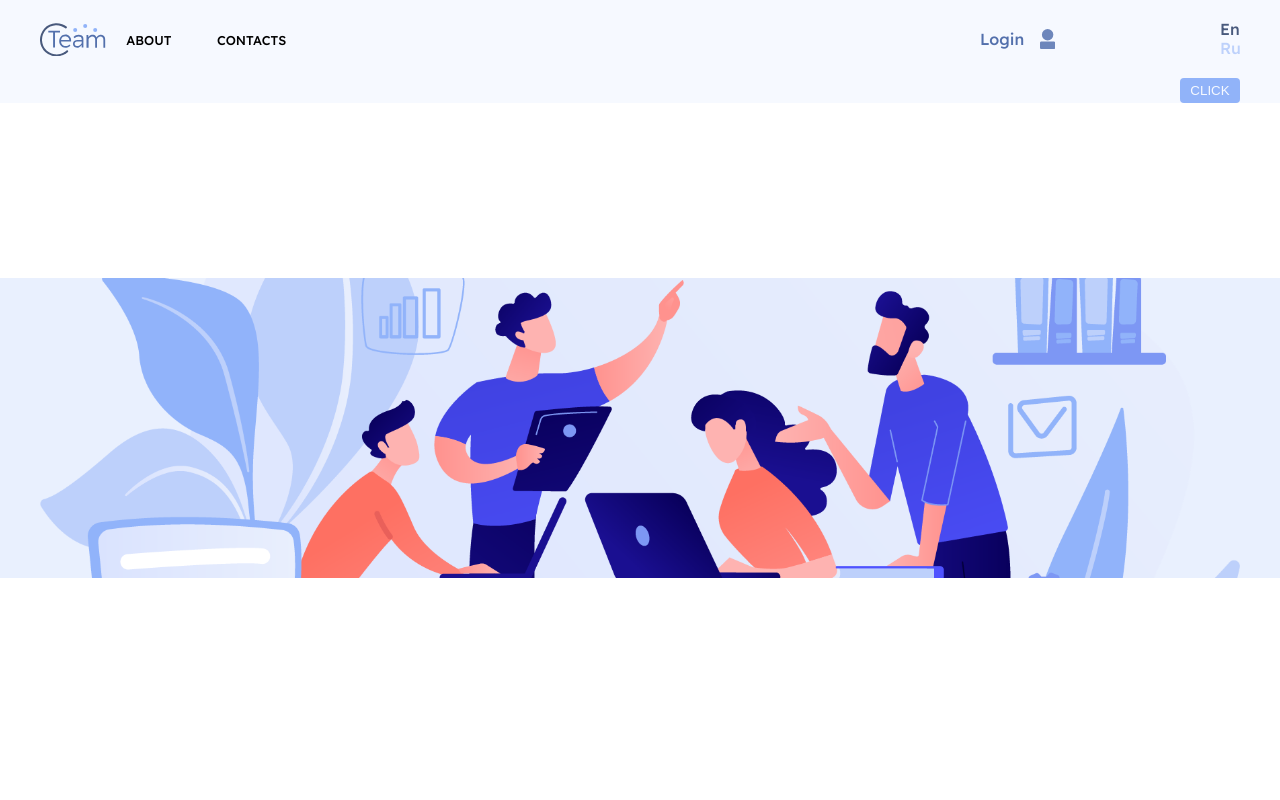
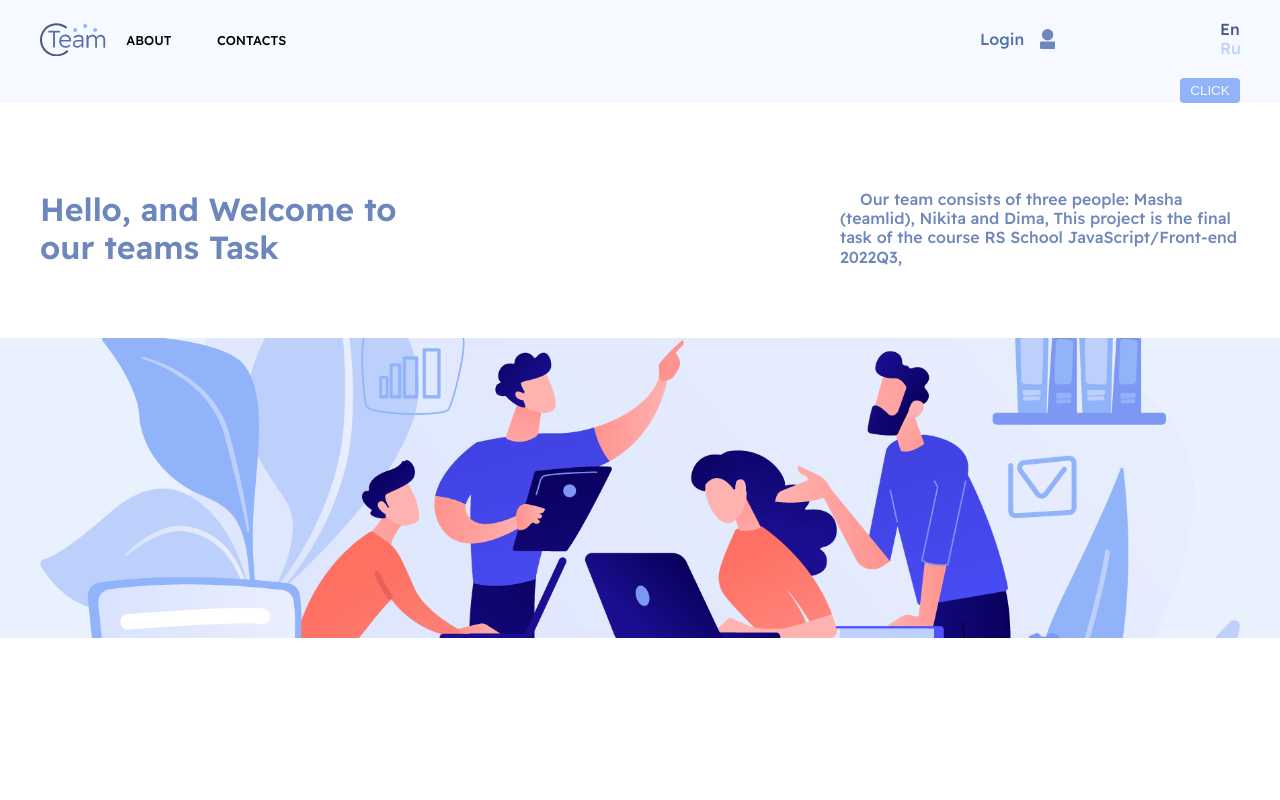
Before and after one commit to MaryAnzh/final-task, a Next.js app: page / in a window 1280 px wide. Shown: the top 800 px of the page. Built offline with nearby package versions, Linux system fonts and the light colour scheme; no server answers.

Commit message:
feat: add article component

```diff
--- /dev/null
+++ b/src/components/common/info-article/styled.ts
@@ -0,0 +1,37 @@
+import styled from "styled-components";
+
+export const ArticleWrap = styled.div`
+    max-width: 1200px;
+    width: 100%;
+    height: 220px;
+    padding: 20px 0;
+    display: flex;
+    flex-direction: column;
+    align-items: center;
+    justify-content: center;
+`;
+
+export const ArticleInfo = styled.article`
+    width: 100%;
+    display: flex;
+    justify-content: space-between;
+`;
+
+export const ArticleTitle = styled.h2`
+    width: 400px;
+    font-size: 2rem;
+    color: ${({ theme }) => theme.themeColor.font};
+    font-weight: 600;
+    font-family: ${({ theme }) => theme.titleFamily};
+`;
+
+export const ArticleText = styled.p`
+    width: 400px;
+    font-family: ${({ theme }) => theme.titleFamily};
+    color: ${({ theme }) => theme.themeColor.font};
+    font-size: 1rem;
+
+    &::first-letter {
+        padding-left: 20px;
+    }
+`;
--- /dev/null
+++ b/src/components/common/info-article/task-info/index.tsx
@@ -0,0 +1,23 @@
+import { useRouter } from 'next/router';
+import { en } from '../../../../data/locales/en';
+import { ru } from '../../../../data/locales/ru';
+import {
+    ArticleWrap,
+    ArticleInfo,
+    ArticleTitle,
+    ArticleText
+} from "../styled";
+
+export const TaskInfo = () => {
+    const router = useRouter();
+    const t = router.locale === 'en' ? en : ru;
+
+    return(
+        <ArticleWrap>
+            <ArticleInfo>
+                <ArticleTitle>{t.GREETING_TITLE}</ArticleTitle>
+                <ArticleText>{t.GREETING_TEXT}</ArticleText>
+            </ArticleInfo>
+        </ArticleWrap>
+    );
+}
--- /dev/null
+++ b/src/components/common/link-button/styled.ts
@@ -0,0 +1,26 @@
+import styled from "styled-components";
+
+export const LinkButton = styled.button`
+     width: fit-content;
+     margin: 10px 0;
+     padding: 5px 5px;
+     text-transform: uppercase;
+     font-size: 1rem;
+     border: none;
+     outline: none;
+     border-radius: 4px;
+     box-shadow: 2px 2px 10px ${({ theme }) => theme.variable.mainLight2};
+     background: ${({ theme }) => theme.themeColor.button};
+     color: ${({ theme }) => theme.themeColor.buttonTextCalor};
+     cursor: pointer;
+     transition: .3s;
+
+     &:hover {
+        background: ${({ theme }) => theme.themeColor.buttonHover};
+     }
+
+     &:active {
+        background: ${({ theme }) => theme.themeColor.buttonActive};
+
+     }
+ `;
--- a/src/components/smart/animation-block/index.tsx
+++ b/src/components/smart/animation-block/index.tsx
@@ -1,5 +1,6 @@
 import { AnimationButton } from "./animationButton/styled";
 import { AnimationBlockStyled, AnimationButtonWrap } from "./styled";
+import { TaskInfo } from "@/components/common/info-article/task-info";
 
 export const AnimationBlock = () => {
     return (
@@ -9,6 +10,7 @@ export const AnimationBlock = () => {
                     <AnimationButton>Click</AnimationButton>
                 </div>
             </AnimationButtonWrap>
+            <TaskInfo />
         </AnimationBlockStyled>
     );
 }
--- a/src/components/smart/animation-block/styled.ts
+++ b/src/components/smart/animation-block/styled.ts
@@ -2,10 +2,11 @@ import styled from "styled-components";
 
 export const AnimationBlockStyled = styled.div`
   width: 100%;
-  height: 200px;
+  height: 260px;
   display: flex;
   flex-direction: column;
   align-items: center;
+  justify-content: space-between
 `;
 
 export const AnimationButtonWrap = styled.div`
@@ -18,6 +19,6 @@ export const AnimationButtonWrap = styled.div`
         width: 100%;
         max-width: 1200px;
         display: flex;
-    justify-content: flex-end;
+        justify-content: flex-end;
     }
 `;
--- a/src/data/locales/en.js
+++ b/src/data/locales/en.js
@@ -3,4 +3,6 @@ export const en = {
     CONTACTS: 'Contacts',
     CLICK: 'Click',
     LOGIN: 'Login',
+    GREETING_TITLE: 'Hello, and Welcome to our teams Task',
+    GREETING_TEXT: 'Our team consists of three people: Masha (teamlid), Nikita and Dima, This project is the final task of the course RS School JavaScript/Front-end 2022Q3,',
 };
--- a/src/data/locales/ru.js
+++ b/src/data/locales/ru.js
@@ -3,4 +3,6 @@ export const ru = {
     CONTACTS: 'Контакты',
     CLICK: 'Клик',
     LOGIN: 'Вход',
+    GREETING_TITLE: 'Привет, и Добро пожаловать на проект нашей команды',
+    GREETING_TEXT: 'Наша команда состоит из трех человек: Маша (тимлид), Никита и Дима, Этот проект является финальным заданием курса RS School  JavaScript/Front-end 2022Q3,,',
 };
--- a/src/interfaces/theme.interface.ts
+++ b/src/interfaces/theme.interface.ts
@@ -9,6 +9,8 @@ export enum ThemeEnum {
 export interface ITheme {
     background: string,
     color: string,
+    fontFamily: string,
+    titleFamily: string,
     variable: IColor,
     themeColor: IThemeColor,
     size: ISize,
--- a/src/styles/theme.ts
+++ b/src/styles/theme.ts
@@ -29,6 +29,8 @@ export const theme: ITheme = {
     background: 'white',
     color: 'black',
     variable: variable,
+    fontFamily: '"Roboto", sans-serif',
+    titleFamily: '"Readex Pro", sans-serif',
     size: {
         maxDeskYop: '1200px',
         tablet: '760px',
```
Also changed, not shown: public/img/team-info.png (added).
